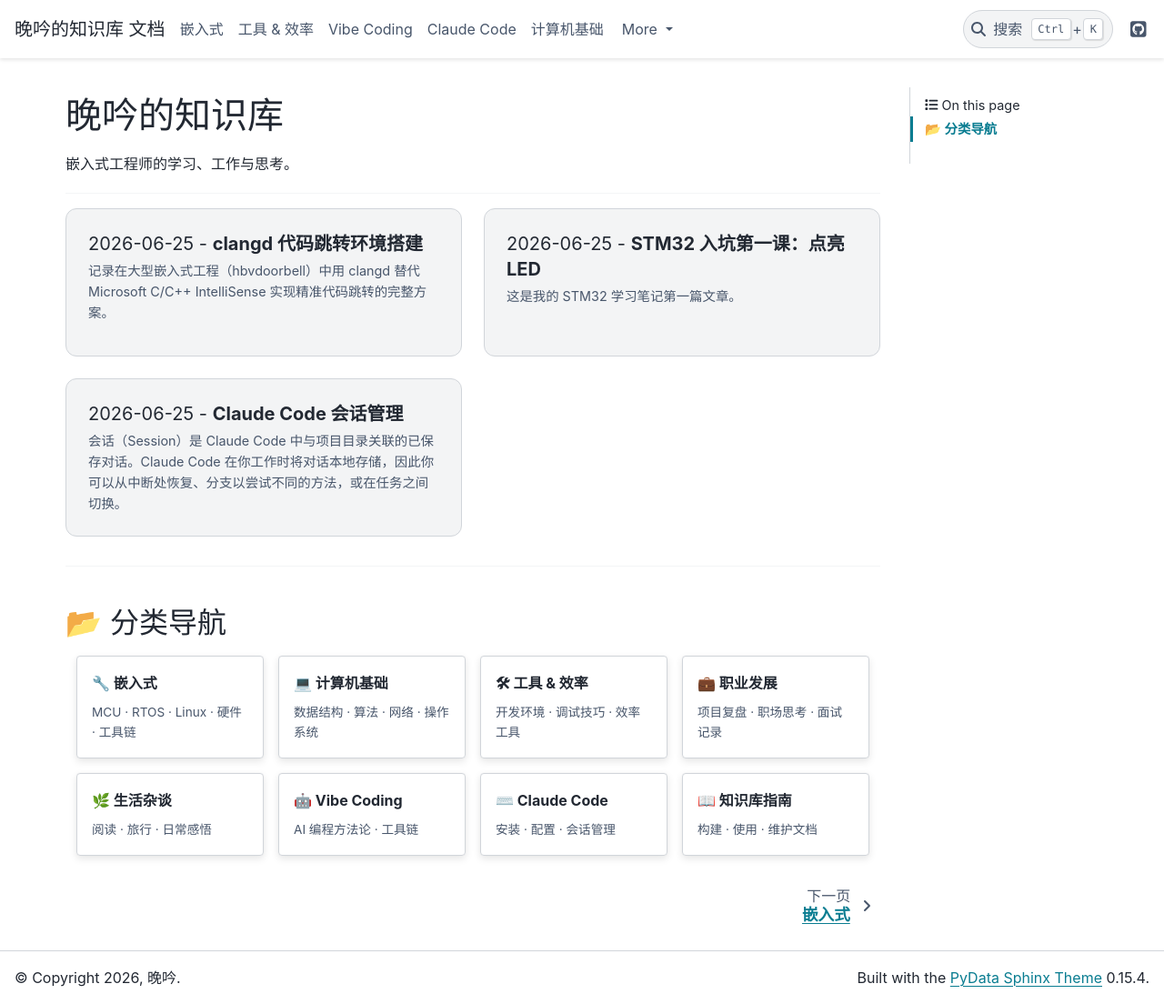
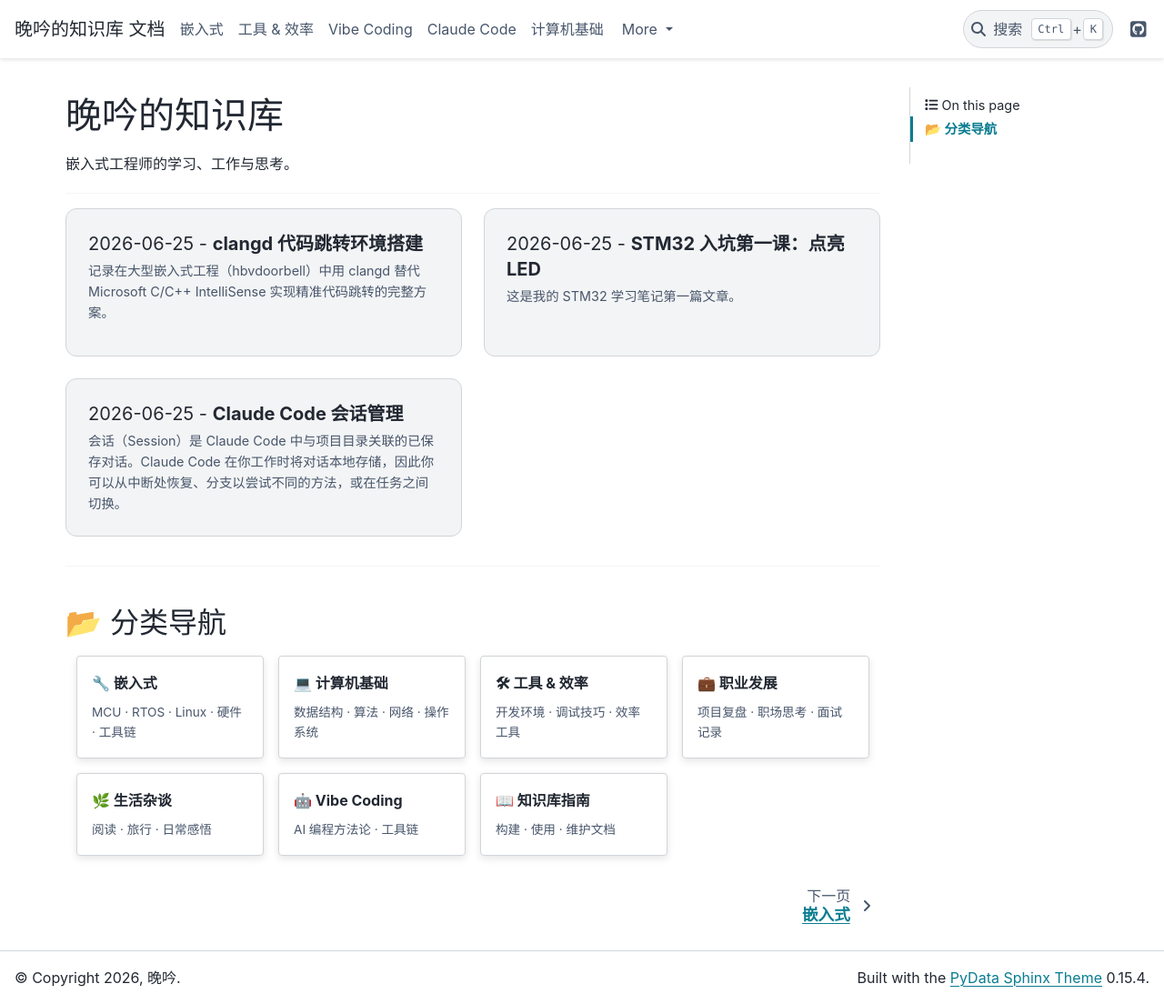
Before and after one commit to Qznkzs/knowledgesystem.github.io, a Sphinx documentation site: the page built from source/index.md, in a window 1280 px wide and 1104 px high. Shown: the whole window at 91% size. Built offline with Sphinx 7.4.7 and the PyData theme 0.15.4, drawn with Linux system fonts in a browser that asks for light colours.

Commit message:
refactor: remove standalone claude-code card from homepage nav

```diff
--- a/source/index.md
+++ b/source/index.md
@@ -56,12 +56,6 @@
 AI 编程方法论 · 工具链
 :::
 
-:::{grid-item-card} ⌨️ Claude Code
-:link: vibe-coding/claude-code/index.html
-
-安装 · 配置 · 会话管理
-:::
-
 :::{grid-item-card} 📖 知识库指南
 :link: guide/index.html
 
```
